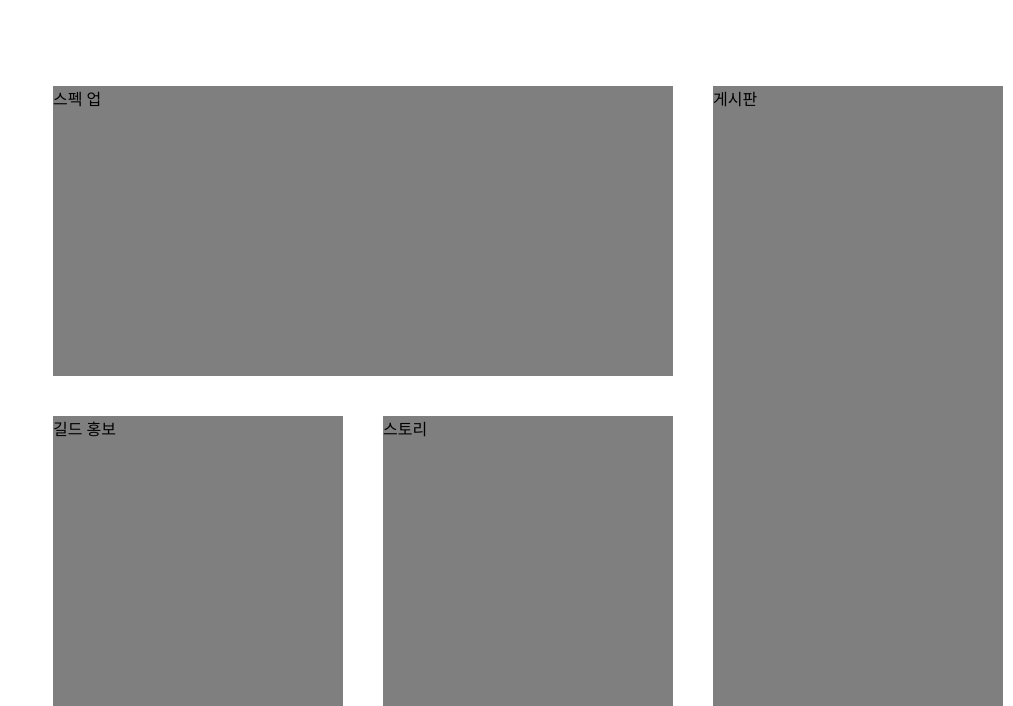
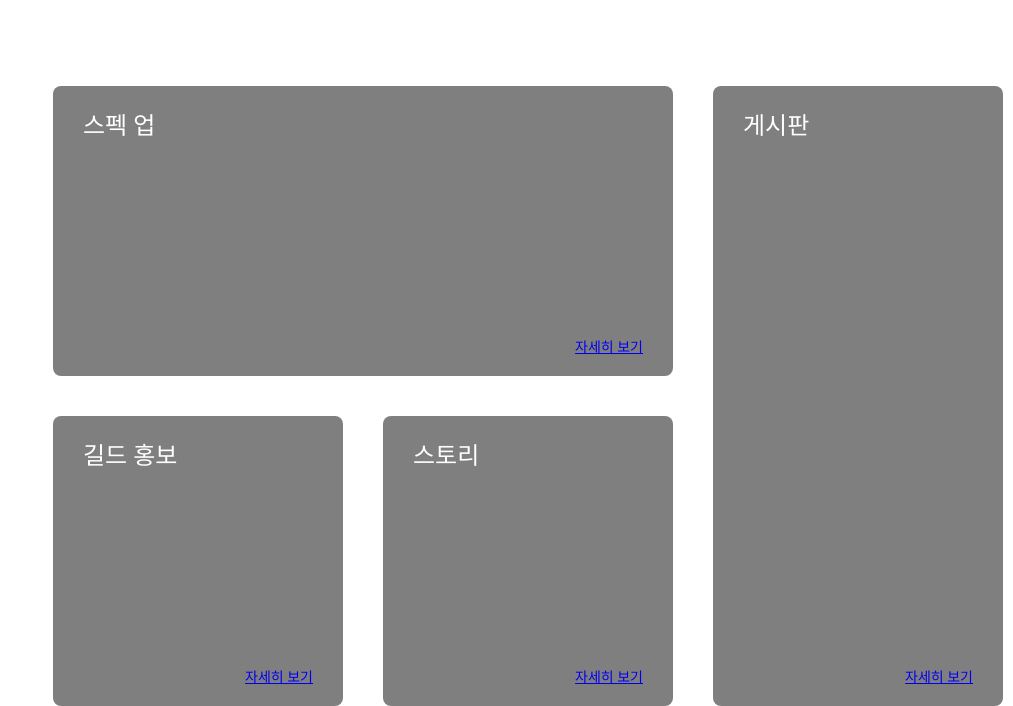
Before and after one commit to DDooru/New-A, a plain HTML site: page index.html in a window 1280 px wide. Shown: the part 173-879 px from the top of the page, without its empty margins (267-1280 px from the left). Drawn offline with Linux system fonts and the light colour scheme.

Commit message:
Add files via upload

```diff
--- /dev/null
+++ b/computer.css
@@ -0,0 +1,96 @@
+@media screen and (min-width:768px)
+{
+    h1 {
+        position: relative;
+        top: 100px;
+        text-align: center;
+        margin: 0px;
+
+        font-size: 40px;
+    }
+
+    .box1 {
+        position: absolute;
+        top: 259px;
+        left: 320px;
+
+        font-size: 24px;
+        font-family: NotoSansCJKKR;
+        color: #fff;
+
+        width: 620px;
+        height: 290px;
+        border-radius: 8px;
+        background-color: rgba(0,0,0,0.5)
+    }
+    .box2 {
+        position: absolute;
+        top: 259px;
+        left: 980px;
+
+        font-size: 24px;
+        font-family: NotoSansCJKKR;
+        color: #fff;
+
+        width: 290px;
+        height: 620px;
+        border-radius: 8px;
+        background-color: rgba(0,0,0,0.5)
+    }
+    .box3 {
+        position: absolute;
+        top: 259px;
+        left: 1310px;
+
+        font-size: 24px;
+        font-family: NotoSansCJKKR;
+        color: #fff;
+
+        width: 290px;
+        height: 290px;
+        border-radius: 8px;
+        background-color: rgba(0,0,0,0.5)
+    }
+    .box4 {
+        position: absolute;
+        top: 589px;
+        left: 320px;
+
+        font-size: 24px;
+        font-family: NotoSansCJKKR;
+        color: #fff;
+
+        width: 290px;
+        height: 290px;
+        border-radius: 8px;
+        background-color: rgba(0,0,0,0.5)
+    }
+    .box5 {
+        position: absolute;
+        top: 589px;
+        left: 650px;
+
+        font-size: 24px;
+        font-family: NotoSansCJKKR;
+        color: #fff;
+
+        width: 290px;
+        height: 290px;
+        border-radius: 8px;
+        background-color: rgba(0,0,0,0.5)
+    }
+    .box6 {
+        position: absolute;
+        top: 589px;
+        left: 1310px;
+
+        font-size: 24px;
+        font-family: NotoSansCJKKR;
+        color: #fff;
+
+        width: 290px;
+        height: 290px;
+        border-radius: 8px;
+        background-color: rgba(0,0,0,0.5)
+    }
+}
--- /dev/null
+++ b/css/style.css
@@ -0,0 +1,99 @@
+h1 {
+    position: relative;
+    top: 100px;
+    text-align: center;
+    margin: 0px;
+
+    font-size: 40px;
+}
+
+.box1 {
+    position: absolute;
+    top: 259px;
+    left: 320px;
+
+    font-size: 24px;
+    font-family: NotoSansCJKKR;
+    color: #fff;
+
+    width: 620px;
+    height: 290px;
+    border-radius: 8px;
+    background-color: rgba(0,0,0,0.5)
+}
+.box2 {
+    position: absolute;
+    top: 259px;
+    left: 980px;
+
+    font-size: 24px;
+    font-family: NotoSansCJKKR;
+    color: #fff;
+
+    width: 290px;
+    height: 620px;
+    border-radius: 8px;
+    background-color: rgba(0,0,0,0.5)
+}
+.box3 {
+    position: absolute;
+    top: 259px;
+    left: 1310px;
+
+    font-size: 24px;
+    font-family: NotoSansCJKKR;
+    color: #fff;
+
+    width: 290px;
+    height: 290px;
+    border-radius: 8px;
+    background-color: rgba(0,0,0,0.5)
+}
+.box4 {
+    position: absolute;
+    top: 589px;
+    left: 320px;
+
+    font-size: 24px;
+    font-family: NotoSansCJKKR;
+    color: #fff;
+
+    width: 290px;
+    height: 290px;
+    border-radius: 8px;
+    background-color: rgba(0,0,0,0.5)
+}
+.box5 {
+    position: absolute;
+    top: 589px;
+    left: 650px;
+
+    font-size: 24px;
+    font-family: NotoSansCJKKR;
+    color: #fff;
+
+    width: 290px;
+    height: 290px;
+    border-radius: 8px;
+    background-color: rgba(0,0,0,0.5)
+}
+.box6 {
+    position: absolute;
+    top: 589px;
+    left: 1310px;
+
+    font-size: 24px;
+    font-family: NotoSansCJKKR;
+    color: #fff;
+
+    width: 290px;
+    height: 290px;
+    border-radius: 8px;
+    background-color: rgba(0,0,0,0.5)
+}
+
+@media (min-width:768px) {
+    .div {
+    width: 50%;
+    }
+}
--- /dev/null
+++ b/fonts/fonts.css
@@ -0,0 +1,84 @@
+.스펙업 {
+    position: relative;
+    font-family: notosanscjkkr;
+    top: 20px;
+    left: 30px;
+}
+.게시판 {
+    position: relative;
+    font-family:notosanscjkkr;
+    top: 20px;
+    left: 30px;
+}
+.공략 {
+    position: relative;
+    font-family: notosanscjkkr;
+    top: 20px;
+    left: 30px;
+}
+.스토리 {
+    position: relative;
+    font-family: notosanscjkkr;
+    top: 20px;
+    left: 30px;
+}
+.기본공략 {
+    position: relative;
+    font-family: notosanscjkkr;
+    top: 20px;
+    left: 30px;
+}
+.길드홍보 {
+    position: relative;
+    font-family: notosanscjkkr;
+    top: 20px;
+    left: 30px;
+}
+.스펙자세히보기 {
+    position: absolute;
+    padding-bottom: 20xp;
+    bottom: 20px;
+    right: 30px;
+
+    font-size: 14px;
+}
+.게시판자세히보기 {
+    position: absolute;
+    padding-bottom: 20xp;
+    bottom: 20px;
+    right: 30px;
+
+    font-size: 14px;
+}
+.스토리자세히보기 {
+    position: absolute;
+    padding-bottom: 20xp;
+    bottom: 20px;
+    right: 30px;
+
+    font-size: 14px;
+}
+.길드홍보자세히보기 {
+    position: absolute;
+    padding-bottom: 20xp;
+    bottom: 20px;
+    right: 30px;
+
+    font-size: 14px;
+}
+.공략자세히보기 {
+    position: absolute;
+    padding-bottom: 20xp;
+    bottom: 20px;
+    right: 30px;
+
+    font-size: 14px;
+}
+.기본공략자세히보기 {
+    position: absolute;
+    padding-bottom: 20xp;
+    bottom: 20px;
+    right: 30px;
+
+    font-size: 14px;
+}
--- a/index.html
+++ b/index.html
@@ -1,78 +1,56 @@
 <!doctype html>
 <html lang="en">
 <head>
+    <meta charst="utf-8">
+    <meta name="viewport" content="width=screen" initial-scale="1">
     <title>Lost ark info</title>
-    <style>
-        h1 {
-            position: relative;
-            top: 100px;
-            text-align: center;
-        }
-
-        .box1 {
-            position: absolute;
-            top: 259px;
-            left: 320px;
-
-            width: 620px;
-            height: 290px;
-            background-color: rgba(0,0,0,0.5)
-        }
-        .box2 {
-            position: absolute;
-            top: 259px;
-            left: 980px;
-
-            width: 290px;
-            height: 620px;
-            background-color: rgba(0,0,0,0.5)
-        }
-        .box3 {
-            position: absolute;
-            top: 259px;
-            left: 1310px;
-
-            width: 290px;
-            height: 290px;
-            background-color: rgba(0,0,0,0.5)
-        }
-        .box4 {
-            position: absolute;
-            top: 589px;
-            left: 320px;
-
-            width: 290px;
-            height: 290px;
-            background-color: rgba(0,0,0,0.5)
-        }
-        .box5 {
-            position: absolute;
-            top: 589px;
-            left: 650px;
-
-            width: 290px;
-            height: 290px;
-            background-color: rgba(0,0,0,0.5)
-        }
-        .box6 {
-            position: absolute;
-            top: 589px;
-            left: 1310px;
-
-            width: 290px;
-            height: 290px;
-            background-color: rgba(0,0,0,0.5)
-        }
-    </style>
+    <link rel="stylesheet" type="text/css" href="css/style.css">
+    <link rel="stylesheet" type="text/css" href="fonts/fonts.css">
 </head>
 
 <body>
-    <h1>Lost ark info</h1>
-    <div class = "box1">스펙 업</div>
-    <div class = "box2">게시판</div>
-    <div class = "box3">공략</div>
-    <div class = "box4">길드 홍보</div>
-    <div class = "box5">스토리</div>
-    <div class = "box6">기본 공략</div>
+    <div id="main-title">
+        <div class="title">
+            <h1>Lost ark info</h1>
+    </div>
+    <div id="Main-page">
+        <div class="box1">
+            <span class="스펙업">스펙 업
+            </span>
+            <span class="스펙자세히보기">
+                <a href="file:///C:/Users/A/Desktop/My/Work/Coding/lost%20ark/%EC%8A%A4%ED%8E%99%20%EC%97%85.html">자세히 보기</a>
+            </span>
+        </div>
+        <div class="box2">
+            <span class="게시판">게시판
+            </span>
+            <span class="게시판자세히보기">
+                <a href="file:///C:/Users/A/Desktop/My/Work/Coding/lost%20ark/%EA%B2%8C%EC%8B%9C%ED%8C%90.html">자세히 보기</a>
+        </div>
+        <div class="box3">
+            <span class="공략">공략
+            </span>
+            <span class="공략자세히보기">
+                <a href="file:///C:/Users/A/Desktop/My/Work/Coding/lost%20ark/%EA%B3%B5%EB%9E%B5.html">자세히 보기</a>
+        </div>
+        <div class="box4">
+            <span class="길드홍보">길드 홍보
+            </span>
+            <span class="길드홍보자세히보기">
+                <a href="file:///C:/Users/A/Desktop/My/Work/Coding/lost%20ark/%EA%B8%B8%EB%93%9C%20%ED%99%8D%EB%B3%B4.html">자세히 보기</a>
+        </div>
+        <div class="box5">
+            <span class="스토리">스토리
+            </span>
+            <span class="스토리자세히보기">
+                <a href="file:///C:/Users/A/Desktop/My/Work/Coding/lost%20ark/%EC%8A%A4%ED%86%A0%EB%A6%AC.html">자세히 보기</a>
+        </div>
+        <div class="box6">
+            <span class="기본공략">기본 공략
+            </span>
+            <span class="기본공략자세히보기">
+                <a href="file:///C:/Users/A/Desktop/My/Work/Coding/lost%20ark/%EA%B8%B0%EB%B3%B8%20%EA%B3%B5%EB%9E%B5.html">자세히 보기</a>
+        </div>
+    </div>
 </body>
 </html>
--- /dev/null
+++ b/style.css
@@ -0,0 +1,98 @@
+h1 {
+    position: relative;
+    top: 100px;
+    text-align: center;
+
+    font-size: 40px;
+}
+
+.box1 {
+    position: absolute;
+    top: 259px;
+    left: 320px;
+
+    font-size: 24px;
+    font-family: NotoSansCJKKR;
+    color: #fff;
+
+    width: 620px;
+    height: 290px;
+    border-radius: 8px;
+    background-color: rgba(0,0,0,0.5)
+}
+.box2 {
+    position: absolute;
+    top: 259px;
+    left: 980px;
+
+    font-size: 24px;
+    font-family: NotoSansCJKKR;
+    color: #fff;
+
+    width: 290px;
+    height: 620px;
+    border-radius: 8px;
+    background-color: rgba(0,0,0,0.5)
+}
+.box3 {
+    position: absolute;
+    top: 259px;
+    left: 1310px;
+
+    font-size: 24px;
+    font-family: NotoSansCJKKR;
+    color: #fff;
+
+    width: 290px;
+    height: 290px;
+    border-radius: 8px;
+    background-color: rgba(0,0,0,0.5)
+}
+.box4 {
+    position: absolute;
+    top: 589px;
+    left: 320px;
+
+    font-size: 24px;
+    font-family: NotoSansCJKKR;
+    color: #fff;
+
+    width: 290px;
+    height: 290px;
+    border-radius: 8px;
+    background-color: rgba(0,0,0,0.5)
+}
+.box5 {
+    position: absolute;
+    top: 589px;
+    left: 650px;
+
+    font-size: 24px;
+    font-family: NotoSansCJKKR;
+    color: #fff;
+
+    width: 290px;
+    height: 290px;
+    border-radius: 8px;
+    background-color: rgba(0,0,0,0.5)
+}
+.box6 {
+    position: absolute;
+    top: 589px;
+    left: 1310px;
+
+    font-size: 24px;
+    font-family: NotoSansCJKKR;
+    color: #fff;
+
+    width: 290px;
+    height: 290px;
+    border-radius: 8px;
+    background-color: rgba(0,0,0,0.5)
+}
+
+@media (min-width: 768px) {
+    .Main-page {
+        width:50%;
+    }
+}
```
Also changed, not shown: 게시판.html (added, +13 -0 lines), 공략.html (added, +13 -0 lines), 기본 공략.html (added, +13 -0 lines), 길드 홍보.html (added, +13 -0 lines), 스토리.html (added, +13 -0 lines), 스펙 업.html (added, +17 -0 lines).
